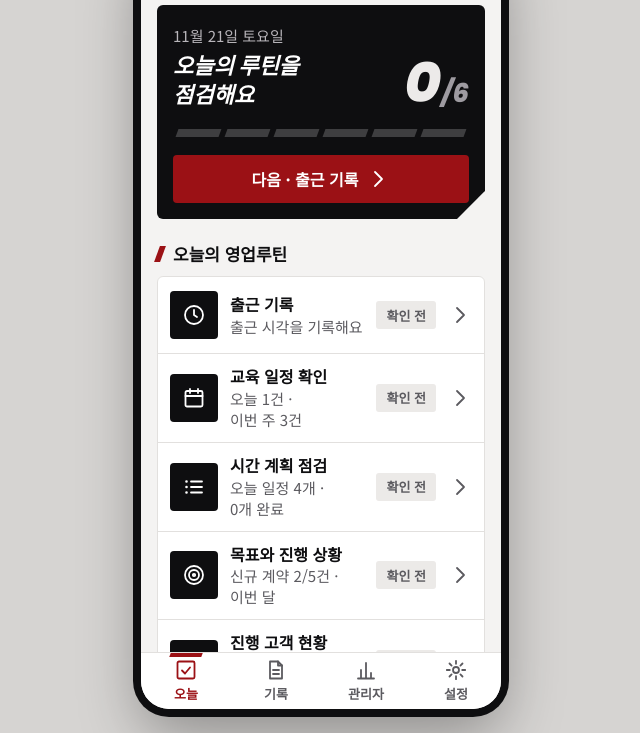
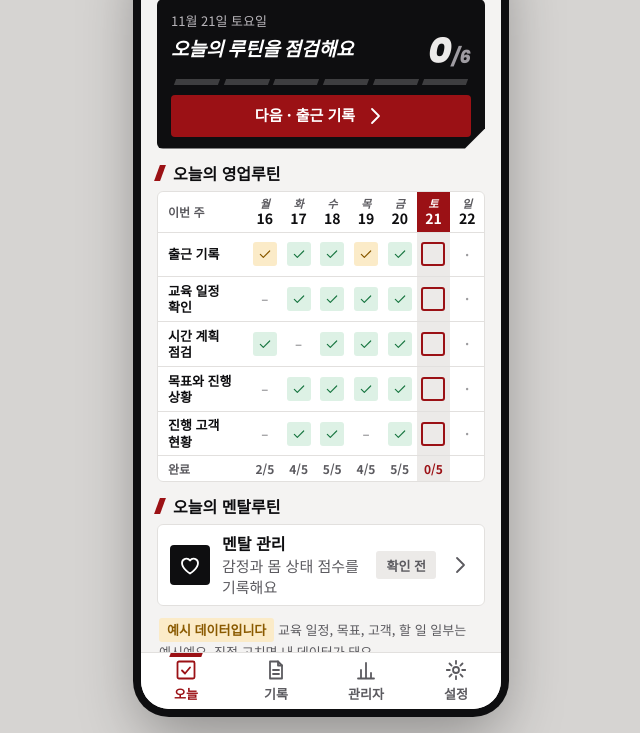
Before and after one commit to kkukky/EliteSales, a plain HTML site: page app/src/main/assets/index.html in a window 1280 px wide. Shown: the part 87-820 px from the top of the page, without its empty margins (319-959 px from the left). Drawn offline with Linux system fonts and the light colour scheme.

Commit message:
오늘의 영업루틴을 주간 체크표로 변경, 홈 한 화면에 맞춤
Co-Authored-By: Claude Sonnet 5.5 <noreply@anthropic.com>
Claude-Session: https://claude.ai/code/session_01AmkHjUpVwMWi73Mp3h1goW

```diff
--- a/app/src/main/assets/index.html
+++ b/app/src/main/assets/index.html
@@ -35,7 +35,7 @@ html,body,.screen{scrollbar-width:none;-ms-overflow-style:none}
 html::-webkit-scrollbar,body::-webkit-scrollbar,.screen::-webkit-scrollbar{display:none;width:0;height:0}
 html,body{margin:0;min-height:100%}
 body{background:var(--stage);color:var(--text);font-family:'Noto Sans KR',-apple-system,'Apple SD Gothic Neo','Malgun Gothic',system-ui,sans-serif;font-size:15px;line-height:1.5;display:flex;align-items:center;justify-content:center;word-break:keep-all;overflow-wrap:break-word}
-.frame{position:relative;width:100%;height:100vh;height:100dvh;background:var(--bg);overflow:hidden;transform:translateZ(0)}
+.frame{container-type:size;position:relative;width:100%;height:100vh;height:100dvh;background:var(--bg);overflow:hidden;transform:translateZ(0)}
 @media (min-width:481px){
   body{padding:24px 0;min-height:100vh}
   .frame{width:360px;height:772px;border-radius:28px;box-shadow:0 0 0 8px #0E0E10,0 24px 60px rgba(0,0,0,.35)}
@@ -48,7 +48,7 @@ button,input{font-family:inherit}
 :focus-visible{outline:2px solid var(--brand-text);outline-offset:2px}
 
 /* 상단 브랜드 줄 */
-.brand{display:flex;align-items:center;justify-content:space-between;min-height:48px;margin-bottom:8px}
+.brand{display:flex;align-items:center;justify-content:space-between;min-height:44px;margin-bottom:6px}
 .logo{display:flex;align-items:center;gap:8px;min-width:0}
 .logo svg.i{width:30px;height:30px;color:var(--brand-text)}
 .logo b{font-size:22px;color:var(--brand-text);letter-spacing:.01em}
@@ -107,6 +107,26 @@ button,input{font-family:inherit}
 .act p{margin:0 0 12px;color:var(--text)}
 .act .timer{font-size:30px;text-align:center;margin:0 0 10px;color:var(--brand-text)}
 .hint{background:var(--soft);border-radius:4px;padding:12px 14px;margin:0 0 12px;font-size:14px;color:var(--sub)}
+.hero.cp{padding:12px 14px 12px;clip-path:polygon(0 0,100% 0,100% calc(100% - 20px),calc(100% - 20px) 100%,0 100%);margin-bottom:0}
+.hero.cp .top{align-items:center;margin-top:2px}.hero.cp h1{font-size:19px;line-height:1.3}.hero.cp .date{font-size:13px}
+.hero.cp .big{font-size:36px}.hero.cp .big small{font-size:18px}.hero.cp .seg{margin:10px 4px 10px}.hero.cp .seg i{height:6px}.hero.cp .btn{min-height:42px;font-size:15px}
+.sub.cs{margin:12px 0 6px;font-size:16px}
+.wk{--rowh:clamp(38px,calc((100cqh - 548px) / 5),58px);background:var(--card);border:1px solid var(--line);border-radius:6px;overflow:hidden}
+.wk-r{display:grid;grid-template-columns:90px repeat(7,1fr);align-items:stretch;border-top:1px solid var(--line);min-height:44px;min-height:var(--rowh)}
+.wk-r:first-child{border-top:0}
+.wk-h{min-height:40px}.wk-f{min-height:26px}
+.wk-l{display:flex;align-items:center;padding:0 10px;font-size:12px;font-weight:700;color:var(--sub)}
+.wk-n{display:flex;align-items:center;padding:0 8px 0 10px;color:var(--text);text-decoration:none;font-size:13px;line-height:1.25;font-weight:700;word-break:keep-all}
+.wk-c{display:flex;align-items:center;justify-content:center;text-decoration:none;color:var(--sub);font-size:12px;font-weight:700}
+.wk-c.t{background:var(--soft)}
+.wk-d{display:flex;flex-direction:column;align-items:center;justify-content:center;font-size:11px;line-height:1.15;color:var(--sub);font-weight:700}
+.wk-d b{font-size:14px;color:var(--text)}.wk-d.t{background:var(--brand);color:#fff}.wk-d.t b{color:#fff}
+.mk{width:24px;height:24px;border-radius:3px;display:grid;place-items:center}
+.mk svg{width:16px;height:16px}
+.mk.ok{background:var(--ok-bg);color:var(--ok)}.mk.late{background:var(--warn-bg);color:var(--warn)}
+.mk.todo{border:2px solid var(--brand)}.mk.none{color:var(--sub);opacity:.6;font-size:13px}
+.wk-f .wk-c.t{color:var(--brand-text)}
+.row.sm{min-height:56px;padding:8px 12px}.row.sm .ib{width:40px;height:40px}
 .tab{position:relative;flex:1;min-height:56px;display:flex;flex-direction:column;align-items:center;justify-content:center;gap:2px;color:var(--sub);text-decoration:none;font-size:13px;font-weight:700}
 .tab[aria-current="page"]{color:var(--brand-text)}
 .tab[aria-current="page"]::before{content:'';position:absolute;top:0;left:50%;width:32px;height:4px;margin-left:-16px;background:var(--brand);transform:skewX(-20deg)}
@@ -405,6 +425,34 @@ var EXTAG = '<span class="ex">예시 데이터입니다</span>';
 
 /* ---------- 화면 ---------- */
 var VIEWS = {};
+function weekDays() {
+  var p = S.date.split('-'), d = new Date(+p[0], +p[1] - 1, +p[2]), off = (d.getDay() + 6) % 7, out = [], i, x;
+  for (i = 0; i < 7; i++) { x = new Date(d.getFullYear(), d.getMonth(), d.getDate() - off + i); out.push({ d: dstr(x.getTime()), wd: WD[x.getDay()], n: x.getDate() }); }
+  return out;
+}
+function weekTable() {
+  var days = weekDays(), by = {};
+  logRecords().forEach(function (r) { by[r.d] = r; });
+  var head = '<div class="wk-r wk-h" role="row"><span class="wk-l">이번 주</span>' + days.map(function (x) {
+    return '<span class="wk-d' + (x.d === S.date ? ' t' : '') + '" role="columnheader"><i>' + x.wd + '</i><b>' + x.n + '</b></span>';
+  }).join('') + '</div>';
+  var rows = SALES.map(function (it, ri) {
+    var idx = ITEMS.indexOf(it);
+    return '<div class="wk-r" role="row"><a class="wk-n" href="#' + it.id + '">' + it.title + '</a>' + days.map(function (x) {
+      var t = x.d === S.date, r = by[x.d], inner;
+      if (x.d > S.date) inner = '<span class="mk none">·</span>';
+      else if (r && r.cells[idx]) inner = '<span class="mk ' + (it.id === 'attend' && r.late ? 'late' : 'ok') + '" title="' + (it.id === 'attend' && r.late ? '지각' : '완료') + '">' + ic('check') + '</span>';
+      else inner = t ? '<span class="mk todo"></span>' : '<span class="mk none">–</span>';
+      return t ? '<a class="wk-c t" role="cell" href="#' + it.id + '" aria-label="' + it.title + (r && r.cells[idx] ? ' 완료' : ' 하러 가기') + '">' + inner + '</a>' : '<span class="wk-c" role="cell">' + inner + '</span>';
+    }).join('') + '</div>';
+  }).join('');
+  var foot = '<div class="wk-r wk-f" role="row"><span class="wk-l">완료</span>' + days.map(function (x) {
+    var r = by[x.d], c = 0;
+    if (r) SALES.forEach(function (it) { if (r.cells[ITEMS.indexOf(it)]) c++; });
+    return '<span class="wk-c' + (x.d === S.date ? ' t' : '') + '" role="cell">' + (x.d > S.date || !r ? '' : c + '/' + SALES.length) + '</span>';
+  }).join('') + '</div>';
+  return '<div class="wk" role="table" aria-label="이번 주 영업루틴 체크표">' + head + rows + foot + '</div>';
+}
 VIEWS.home = function () {
   var n = doneCount(), total = ITEMS.length;
   var next = ITEMS.filter(function (i) { return !S.done[i.id]; })[0];
@@ -417,14 +465,14 @@ VIEWS.home = function () {
     return '<a class="row" href="#' + i.id + '"><span class="ib ' + (d ? 'done' : '') + '">' + ic(d ? 'check' : i.icon) + '</span>' +
       '<span class="rt"><b>' + i.title + '</b><span>' + summary(i.id) + '</span></span>' + chipFor(i.id) + ic('chev-r', 'chev') + '</a>';
   };
-  var rows = SALES.map(rowOf).join(''), mrows = MENTAL.map(rowOf).join('');
+  var mrows = MENTAL.map(rowOf).join('').replace(/class="row"/g, 'class="row sm"');
   return '<div class="screen">' + brandRow() +
-    '<section class="hero" aria-label="오늘의 진행"><div class="date">' + longDate(now()) + '</div>' +
-    '<div class="top"><h1 class="h">' + (n === total ? '오늘 루틴을<br>모두 마쳤어요' : '오늘의 루틴을<br>점검해요') + '</h1><div class="big h"><span data-n>' + n + '</span><small>/' + total + '</small></div></div>' +
+    '<section class="hero cp" aria-label="오늘의 진행"><div class="date">' + longDate(now()) + '</div>' +
+    '<div class="top"><h1 class="h">' + (n === total ? '오늘 루틴을 모두 마쳤어요' : '오늘의 루틴을 점검해요') + '</h1><div class="big h"><span data-n>' + n + '</span><small>/' + total + '</small></div></div>' +
     '<div class="seg" role="img" aria-label="' + total + '개 중 ' + n + '개 완료">' + seg + '</div>' + cta + '</section>' +
-    '<h2 class="sub">오늘의 영업루틴</h2><div class="list">' + rows + '</div>' +
-    '<h2 class="sub">오늘의 멘탈루틴</h2><div class="list">' + mrows + '</div>' +
-    (anySample() ? '<p class="note">' + EXTAG + ' 교육 일정, 목표, 고객, 할 일 일부는 예시예요. 직접 고치면 내 데이터가 돼요.</p>' : '') +
+    '<h2 class="sub cs">오늘의 영업루틴</h2>' + weekTable() +
+    '<h2 class="sub cs">오늘의 멘탈루틴</h2><div class="list">' + mrows + '</div>' +
+    (anySample() ? '<p class="note" style="font-size:13px">' + EXTAG + ' 교육 일정, 목표, 고객, 할 일 일부는 예시예요. 직접 고치면 내 데이터가 돼요.</p>' : '') +
     '</div>' + tabbar('home');
 };
 VIEWS.attend = function () {
```
